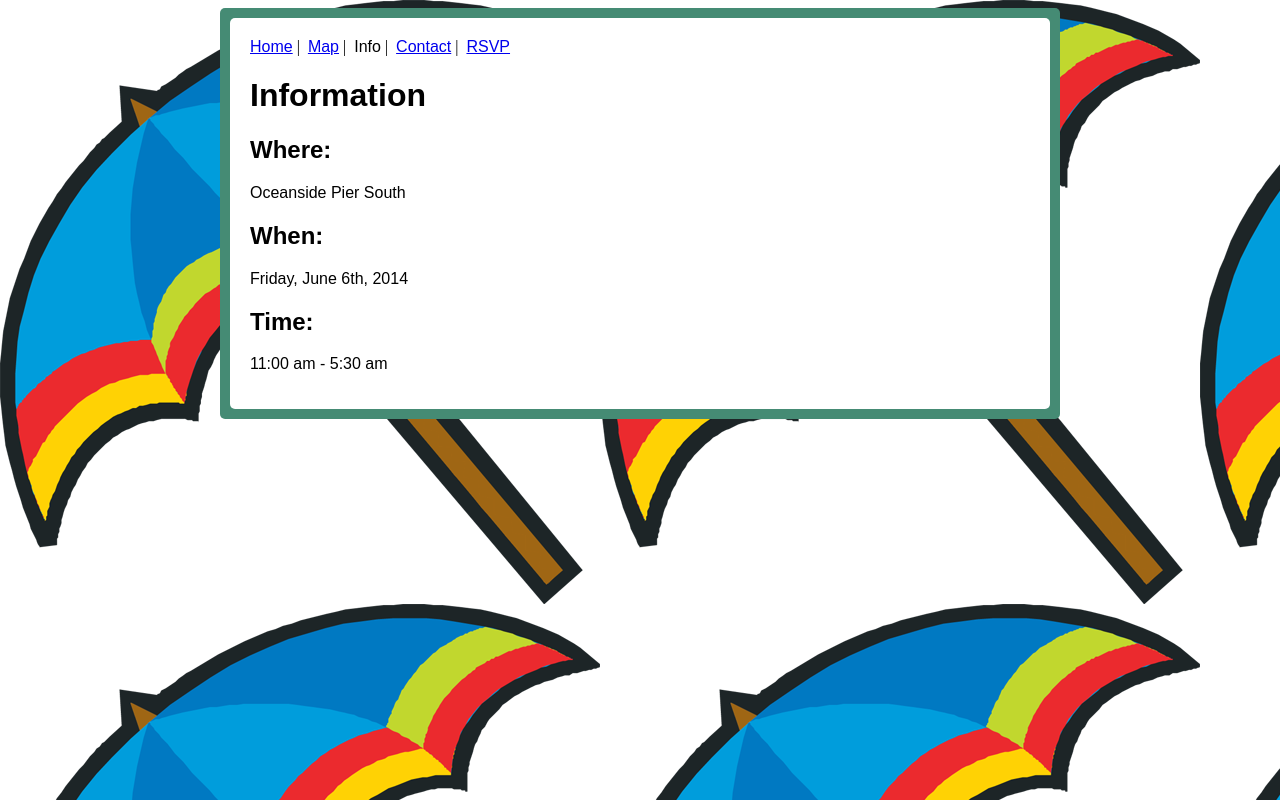
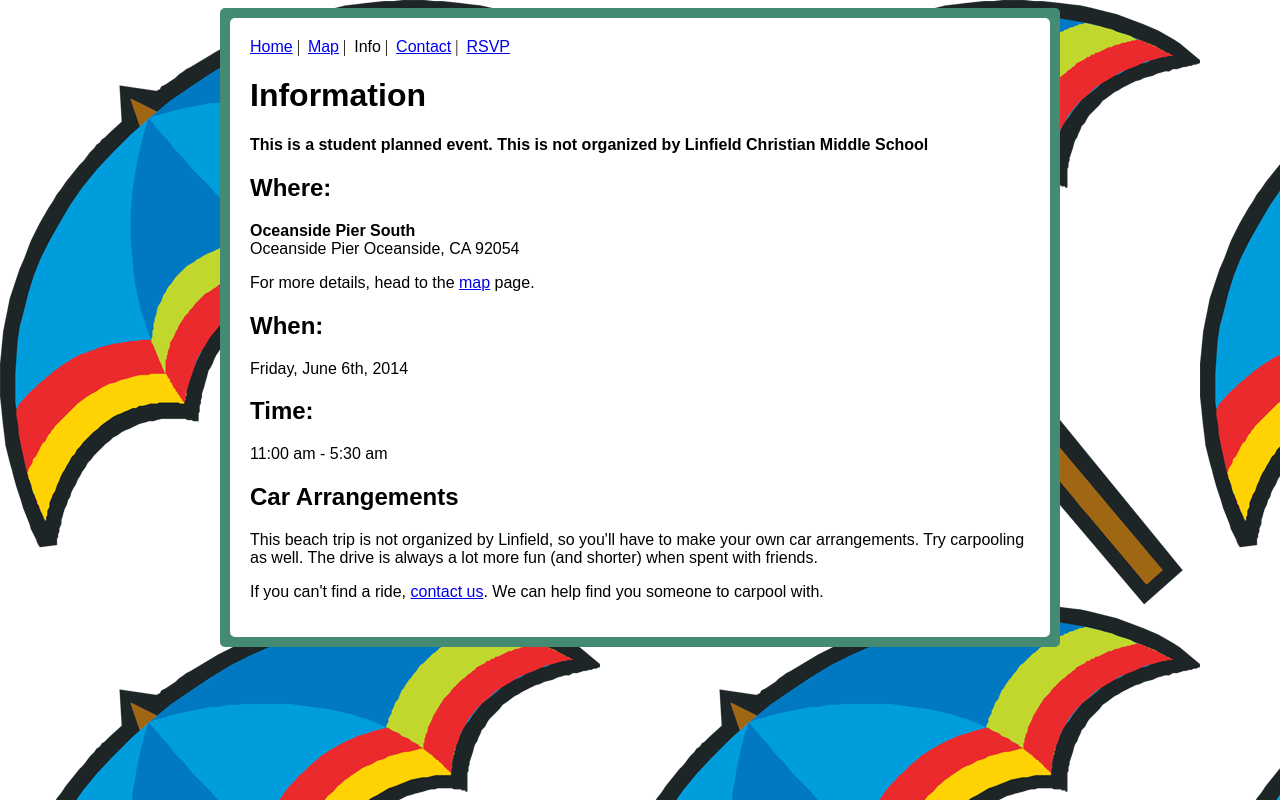
Before and after one commit to jay-red/LCMS-Beach, a Python web app: template templates/info.html in a window 1280 px wide. Run offline with Jinja, Linux system fonts and the light colour scheme; the template is opened without the code that fills it, so the values that code supplies are empty.

Commit message:
Modified Information

```diff
--- a/css/style.css
+++ b/css/style.css
@@ -27,7 +27,11 @@ h1, h2, h3, p, a, label, span, button {
 	padding: 5px;
 	color: white;
 	font-size: 20px;
+	margin-bottom: 10px;
 }
 .estTime {
 	font-size: 18px;
 }
+.directions {
+	font-size: 18px;
+}
--- a/js/map.js
+++ b/js/map.js
@@ -1,7 +1,7 @@
 $( document ).ready( function(){
 	function parseResp( resp ) {
 		var estTime = document.createElement( 'p' );
-		estTime.innerHTML = '<b>It will take approximately ' + resp.rows[ 0 ].elements[ 0 ].duration.text + ' to drive to Oceanside Pier View South</b>';
+		estTime.innerHTML = '<b>It will take you approximately ' + resp.rows[ 0 ].elements[ 0 ].duration.text + ' to drive to Oceanside Pier View South</b>';
 		estTime.setAttribute( 'class', 'estTime' );
 		$( estTime ).hide();
 		$( '.timeButton' ).before( $( estTime ) );
--- a/templates/info.html
+++ b/templates/info.html
@@ -12,12 +12,18 @@
 				<a href="contact">Contact</a>&nbsp;|&nbsp;
 				<a href="rsvp">RSVP</a>
 				<h1>Information</h1>
+				<p><b>This is a student planned event. This is not organized by Linfield Christian Middle School</b></p>
 				<h2>Where:</h2>
-				<p>Oceanside Pier South</p>
+				<p><b>Oceanside Pier South</b>
+				<br />Oceanside Pier Oceanside, CA 92054</p>
+				<p>For more details, head to the <a href="map">map</a> page.</p>
 				<h2>When:</h2>
 				<p>Friday, June 6th, 2014</p>
 				<h2>Time:</h2>
 				<p>11:00 am - 5:30 am</p>
+				<h2>Car Arrangements</h2>
+				<p>This beach trip is not organized by Linfield, so you'll have to make your own car arrangements. Try carpooling as well. The drive is always a lot more fun (and shorter) when spent with friends.</p>
+				<p>If you can't find a ride, <a href="contact">contact us</a>. We can help find you someone to carpool with.</p>
 			</div>
 		</div>
 	</body>
```
Also changed, not shown: templates/map.html (+5 -2 lines).
